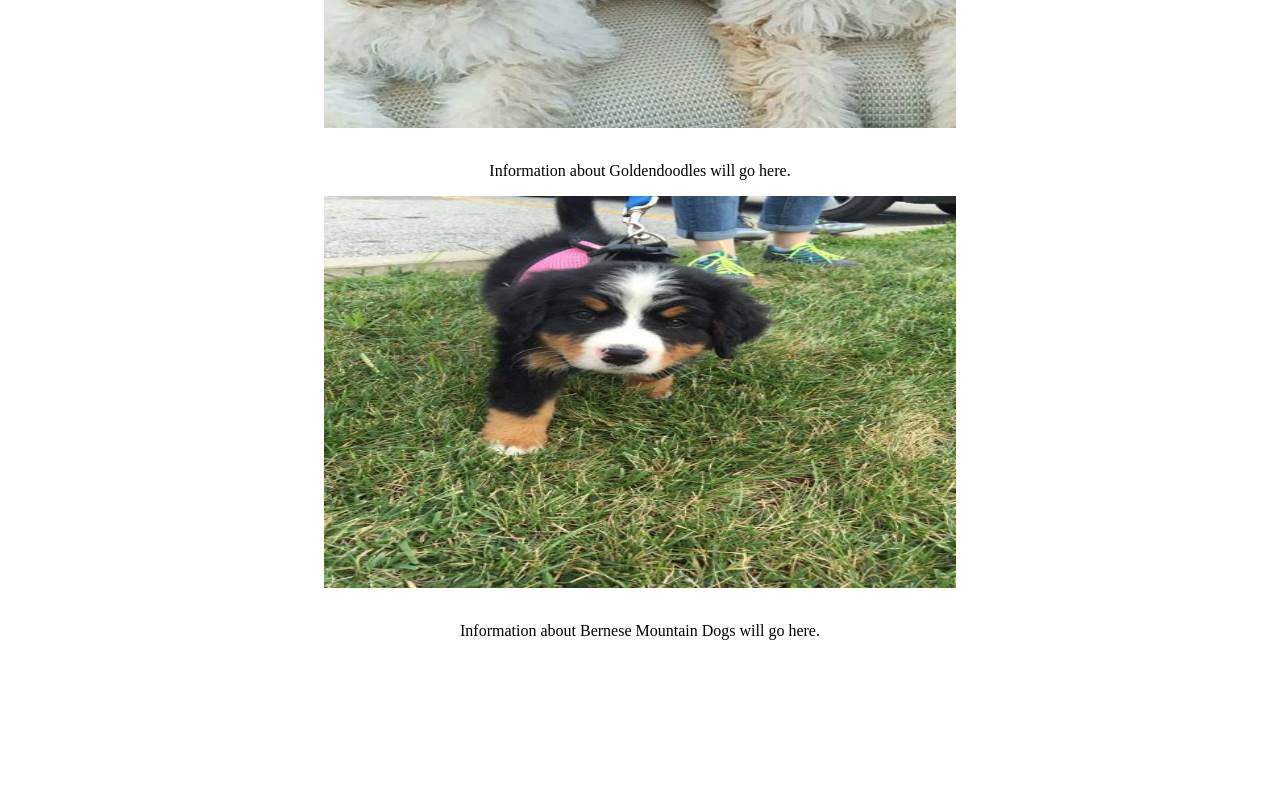
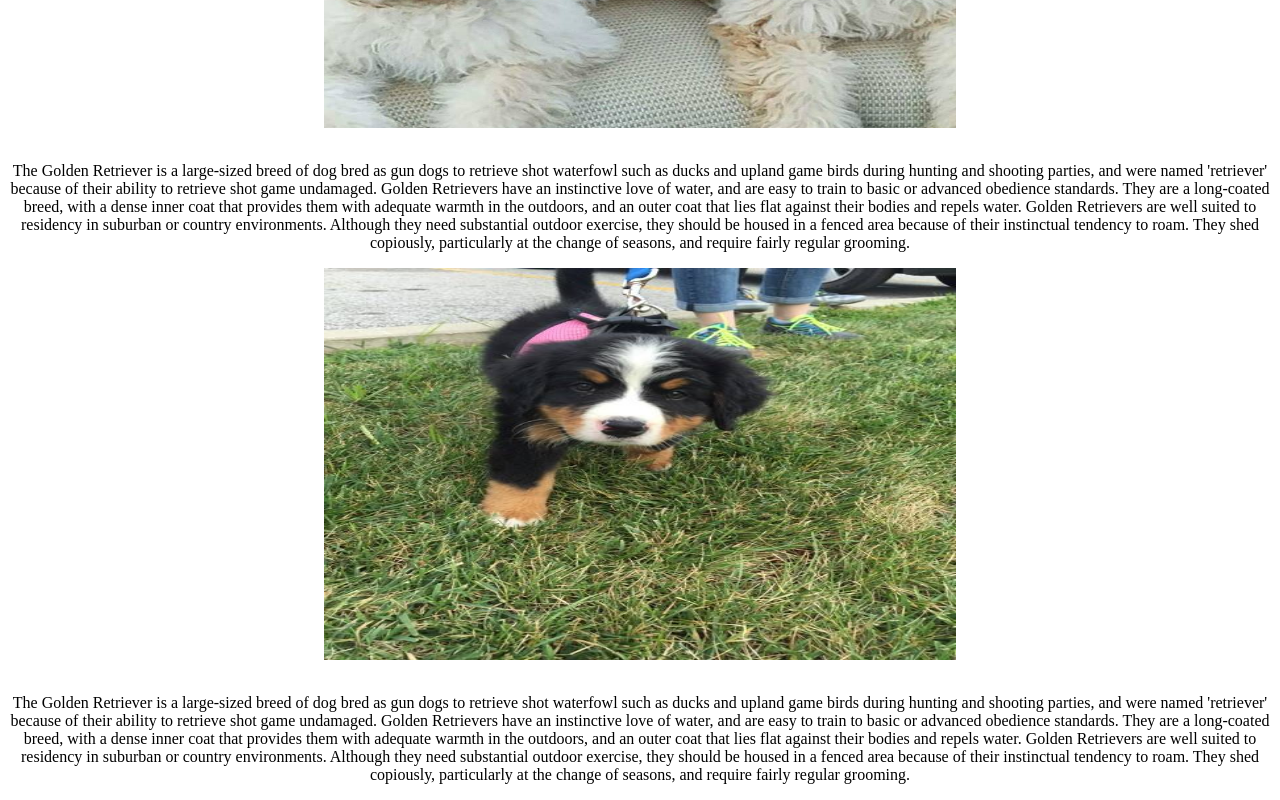
Before and after one commit to thezachcannon/thezachcannon.github.io, a website: page breeds.html in a window 1280 px wide. Shown: the part 901-1701 px from the top of the page. Before the commit the page ends 1557 px from the top, so only its background shows below. Drawn offline with Linux system fonts and the light colour scheme.

Commit message:
Initial Commit

```diff
--- a/breeds.html
+++ b/breeds.html
@@ -18,14 +18,14 @@
 <img style="height: 50%; width: 50%; display: block; margin-left: auto; margin-right:auto"src="goldendoodle.jpg" />
 <br>
 <p style="text-align: center">
-Information about Goldendoodles will go here.
+  The Golden Retriever is a large-sized breed of dog bred as gun dogs to retrieve shot waterfowl such as ducks and upland game birds during hunting and shooting parties, and were named 'retriever' because of their ability to retrieve shot game undamaged. Golden Retrievers have an instinctive love of water, and are easy to train to basic or advanced obedience standards. They are a long-coated breed, with a dense inner coat that provides them with adequate warmth in the outdoors, and an outer coat that lies flat against their bodies and repels water. Golden Retrievers are well suited to residency in suburban or country environments. Although they need substantial outdoor exercise, they should be housed in a fenced area because of their instinctual tendency to roam. They shed copiously, particularly at the change of seasons, and require fairly regular grooming.
 </p>
 </div>
 <div ng-show="berneseView">
 <img style="height: 50%; width: 50%; display: block; margin-left: auto; margin-right:auto"src="bernese.jpg" />
 <br>
 <p style="text-align: center">
-Information about Bernese Mountain Dogs will go here.
+  The Golden Retriever is a large-sized breed of dog bred as gun dogs to retrieve shot waterfowl such as ducks and upland game birds during hunting and shooting parties, and were named 'retriever' because of their ability to retrieve shot game undamaged. Golden Retrievers have an instinctive love of water, and are easy to train to basic or advanced obedience standards. They are a long-coated breed, with a dense inner coat that provides them with adequate warmth in the outdoors, and an outer coat that lies flat against their bodies and repels water. Golden Retrievers are well suited to residency in suburban or country environments. Although they need substantial outdoor exercise, they should be housed in a fenced area because of their instinctual tendency to roam. They shed copiously, particularly at the change of seasons, and require fairly regular grooming.
 </p>
 </div>
 </div>
```
